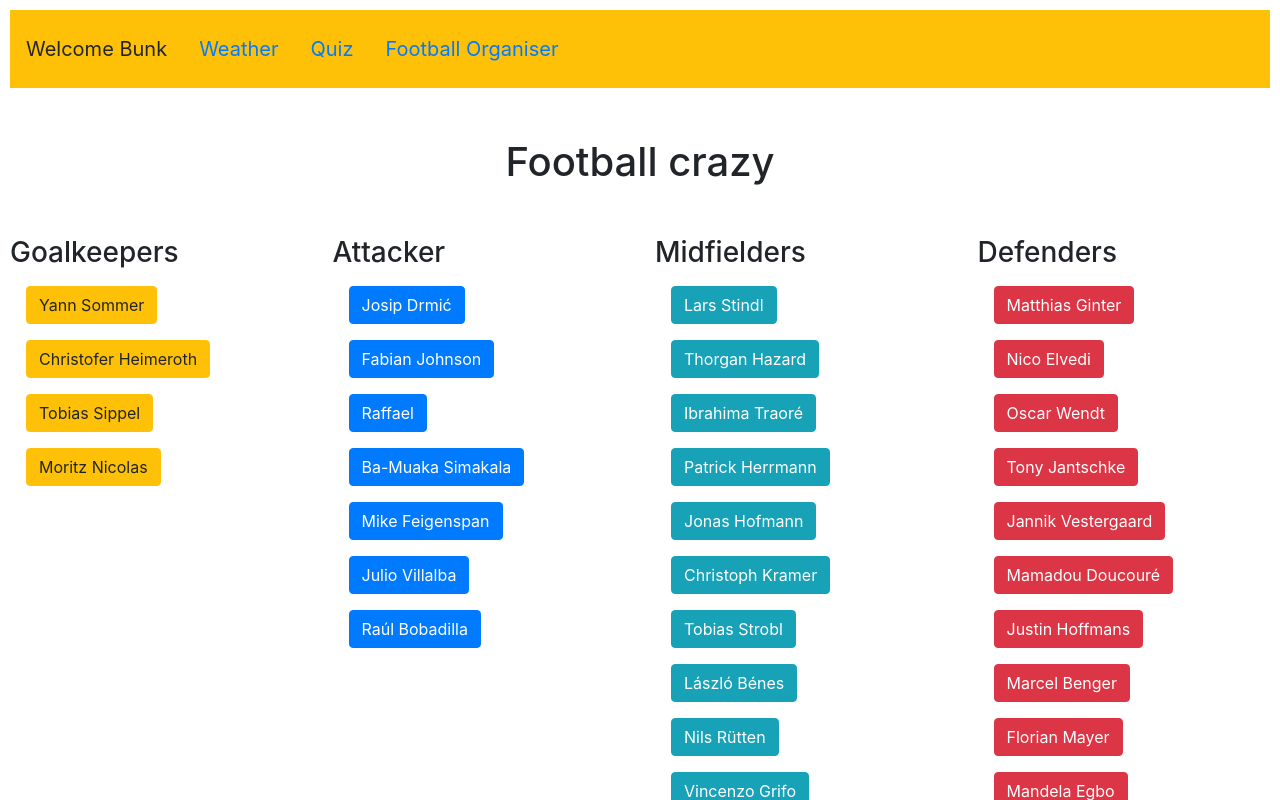
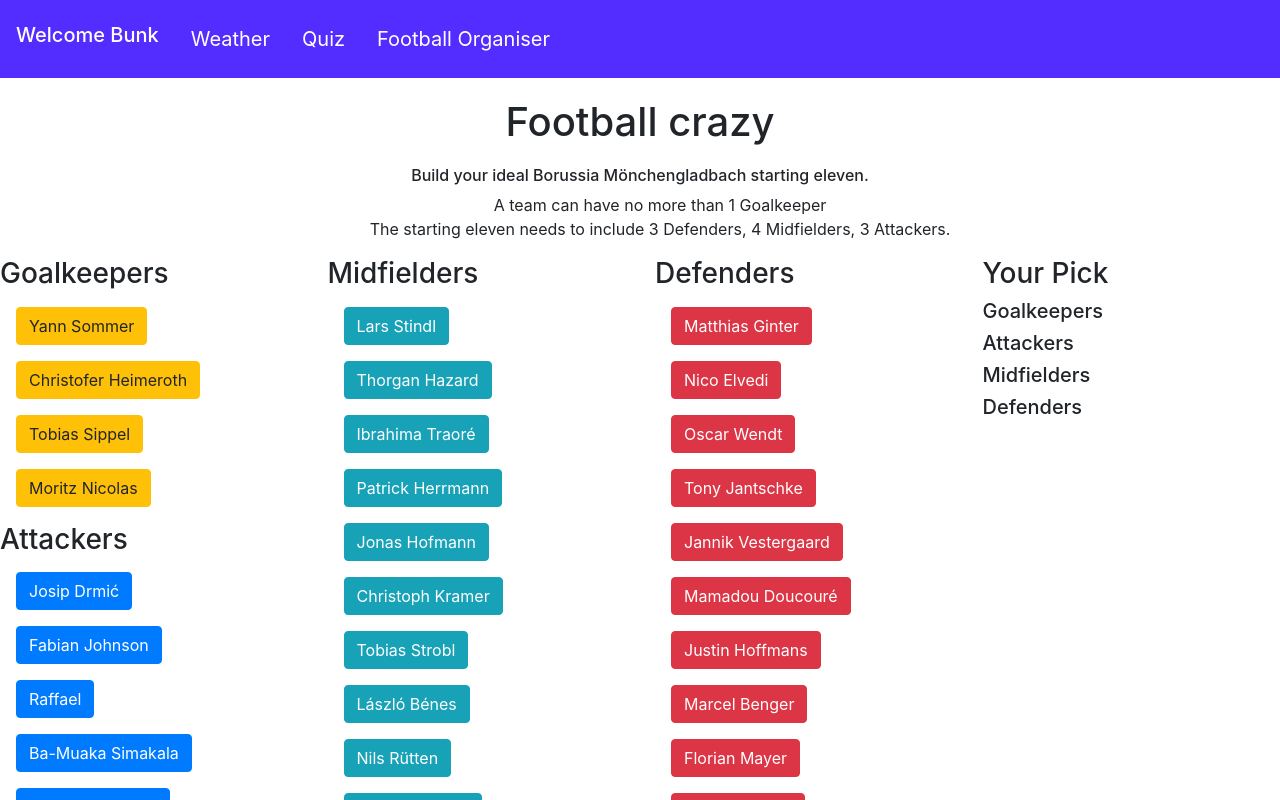
Before and after one commit to geeryder/Georgina-Ryder---Bunk-test, an Angular app: page /football in a window 1280 px wide. Shown: the top 800 px of the page. Built offline with nearby package versions, Linux system fonts and the light colour scheme.

Commit message:
football styling done

```diff
--- a/src/app/football/football.component.html
+++ b/src/app/football/football.component.html
@@ -1,54 +1,74 @@
 <h1>Football crazy</h1>
-
+<h6> Build your ideal Borussia Mönchengladbach starting eleven.</h6>
+<ul>
+  <li>A team can have no more than 1 Goalkeeper</li>
+  <li>The starting eleven needs to include 3 Defenders, 4 Midfielders, 3 Attackers.</li>
+</ul>
 <div class="row">
-  <div class="col-sm">
+  <div class="col-sm positions">
 
     <h3> Goalkeepers </h3>
     <div class="m-3 r-1" *ngFor = "let footballer of goalkeepers">
       <button type="button" class="btn btn-warning" (click)= "addGoalkeeper(footballer)">{{footballer.name}}</button>
     </div>
-
-  </div>
-  <div class="col-sm">
-  <h3> Attacker </h3>
+    <h3> Attackers </h3>
     <div class="m-3 r-2"  *ngFor = "let footballer of attacker">
       <button type="button" class="btn btn-primary"(click)= "addAttacker(footballer)">{{footballer.name}}</button>
     </div>
   </div>
 
-<div class="col-sm">
+
+
+
+  <div class="col-sm positions">
     <h3>Midfielders</h3>
     <div class="m-3" *ngFor = "let footballer of midfielders">
       <button type="button" class="btn btn-info" (click)="addMidfielder(footballer)">{{footballer.name}}</button>
     </div>
   </div>
 
-<div class="col-sm">
+  <div class="col-sm positions">
     <h3> Defenders </h3>
     <div class="m-3" *ngFor = "let footballer of defenders">
       <button type="button" class="btn btn-danger"  (click)="addDefender(footballer)"> {{footballer.name}}</button>
     </div>
   </div>
-</div>
 
-<h1>Your Pick </h1>
-<h2>Goalkeepers</h2>
+
+  <div class="col-sm">
+    <h3>Your Pick </h3>
+
+    <h5>Goalkeepers</h5>
     <div *ngFor=" let footballer of selectedGoalkeeper">
+      <div class="playerIcon"></div>
       <p>{{footballer.name}}</p>
     </div>
 
+    <h5>Attackers</h5>
 
-<h2>Attacker</h2>
+    <div class="row">
+
       <div *ngFor=" let footballer of selectedAttacker">
+        <div class="playerIcon"></div>
         <p>{{footballer.name}}</p>
       </div>
+    </div>
 
-<h2>Midfielders</h2>
+    <h5>Midfielders</h5>
+    <div class="row">
+
       <div *ngFor=" let footballer of selectedMidfielder">
+        <div class="playerIcon"></div>
         <p>{{footballer.name}}</p>
       </div>
+    </div>
+    <h5>Defenders</h5>
+<div class="row">
 
-<h2>Defenders</h2>
       <div *ngFor=" let footballer of selectedDefenders">
+        <div class="playerIcon"></div>
         <p>{{footballer.name}}</p>
       </div>
+</div>
+  </div>
+</div>
--- a/src/app/football/football.component.scss
+++ b/src/app/football/football.component.scss
@@ -0,0 +1,15 @@
+.playerIcon{
+    background-image: url('../../assets/pplayer.png');
+    background-size:contain;
+    width: 100px;
+    height: 100px;
+}
+
+h6{
+    text-align: center;
+}
+
+li{
+    text-align: center;
+   list-style: none;
+}
--- a/src/app/football/football.component.ts
+++ b/src/app/football/football.component.ts
@@ -54,12 +54,12 @@ addAttacker(footballer){
   }
 }
 addMidfielder(footballer){
-  if(this.selectedMidfielder.length < 4){
+  if( !(this.selectedMidfielder.includes(footballer)) && this.selectedMidfielder.length < 4){
   this.selectedMidfielder.push(footballer);
 }
 }
 addDefender(footballer){
-  if(this.selectedDefenders.length < 3){
+  if( !(this.selectedDefenders.includes(footballer)) &&  this.selectedDefenders.length < 3){
   this.selectedDefenders.push(footballer);
 }
 }
--- a/src/app/nav/nav.component.html
+++ b/src/app/nav/nav.component.html
@@ -1,5 +1,5 @@
-<nav class="navbar navbar-expand-lg bg-warning">
-  <a class="navbar-brand">Welcome Bunk</a>
+<nav class="navbar navbar-expand-lg">
+  <h4 class="navbar-brand">Welcome Bunk</h4>
   <div class="d-flex flex-row-reverse" id="navbarNav">
     <ul class="navbar-nav">
       <li class="nav-item p-2">
--- a/src/styles.scss
+++ b/src/styles.scss
@@ -1,9 +1,23 @@
-/* You can add global styles to this file, and also import other style files */
+
 body {
-    margin: 10px;
+    margin: 0;
+
 }
 h1{
     text-align: center;
-    margin-bottom: 50px;
-    margin-top: 50px;
+    margin-bottom: 20px;
+    margin-top: 20px;
 }
+
+nav{
+    background-color: #532cff;
+    color: white;
+    a{
+        color: white;
+    }
+    a:hover{
+        background-color:#2cc0ff;
+        border-radius: 10px;
+        color: white;
+    }
+}
--- /dev/null
+++ b/src/varibles.scss
@@ -0,0 +1,3 @@
+$primaryColor: #532cff;
+$secondaryColor: #2cc0ff;
+$green: #2cff5d;
```
Also changed, not shown: src/assets/pplayer.png (added). Lines whose indentation alone changed are shown as unchanged.
